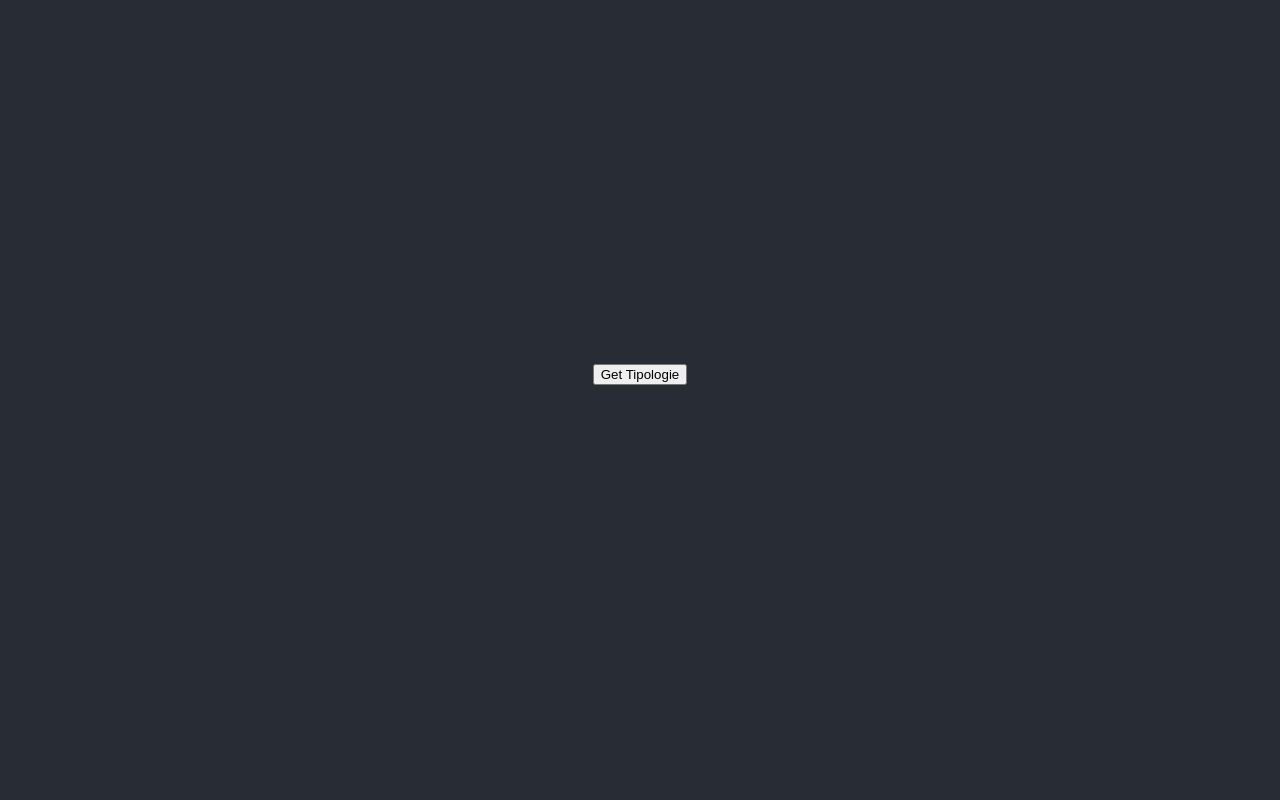
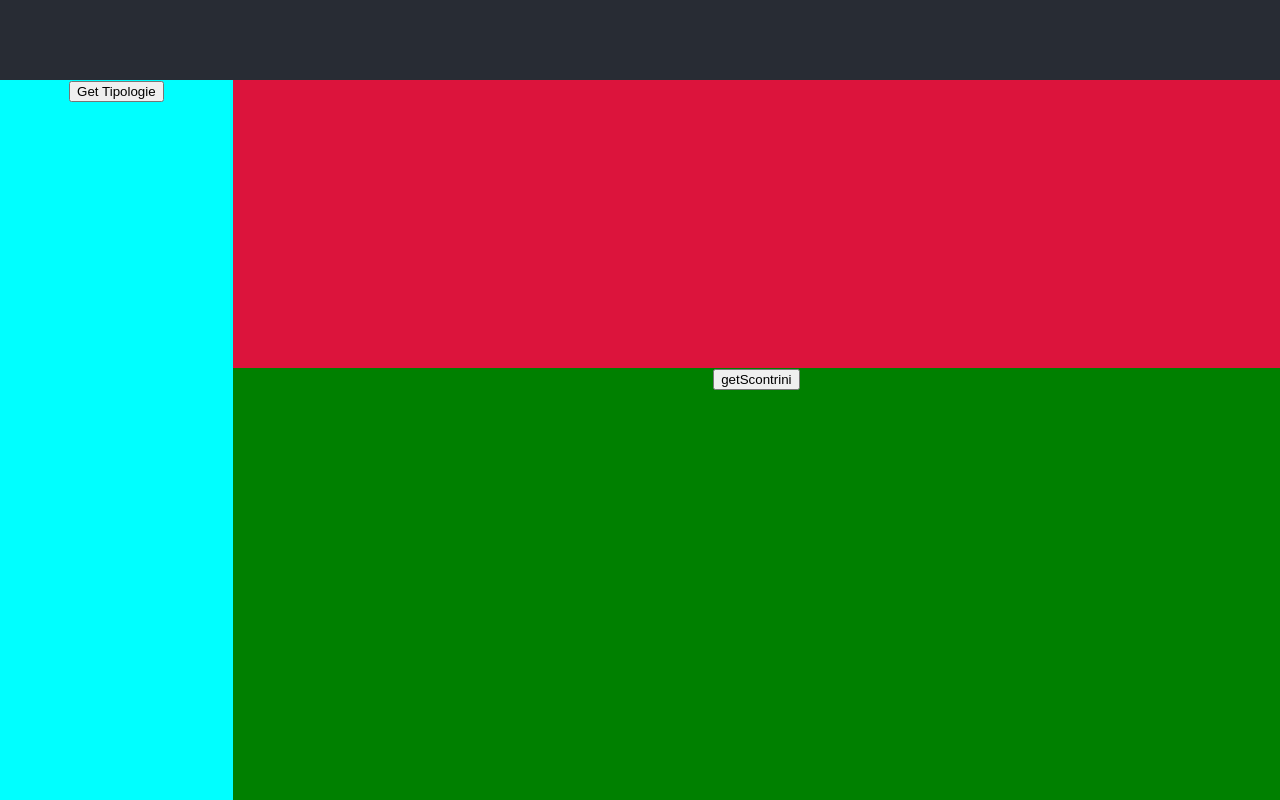
Before and after one commit to FrancescoLuzzi/ReactClient, a React (Create React App) app: page / in a window 1280 px wide. Built offline with nearby package versions, Linux system fonts and the light colour scheme.

Commit message:
Nuove Modifiche

```diff
--- a/src/App.css
+++ b/src/App.css
@@ -1,38 +1,57 @@
 .App {
   text-align: center;
+  width: 100vw;
+  height: 100vh;
 }
 
-.App-logo {
-  height: 40vmin;
-  pointer-events: none;
-}
-
-@media (prefers-reduced-motion: no-preference) {
-  .App-logo {
-    animation: App-logo-spin infinite 20s linear;
-  }
-}
 
 .App-header {
   background-color: #282c34;
-  min-height: 100vh;
+  height: 10%;
   display: flex;
   flex-direction: column;
   align-items: center;
   justify-content: center;
   font-size: calc(10px + 2vmin);
   color: white;
+  width: 100%;
 }
 
-.App-link {
-  color: #61dafb;
+.mainApp{
+  background-color: aliceblue;
+  display: flex;
+  align-items: stretch;
+  flex-direction: row;
+  width: 100%;
+  height: 90%;
 }
 
-@keyframes App-logo-spin {
-  from {
-    transform: rotate(0deg);
-  }
-  to {
-    transform: rotate(360deg);
-  }
+.leftMenu{
+  height: 100%;
+  width: 20%;
+  background-color: aqua;
 }
+
+.rightApp{
+  height: 100%;
+  width: 90%;
+  background-color: blue;
+  display: flex;
+  align-items: stretch;
+  flex-direction: column;
+}
+
+.graphDisplaier{
+  height: 40%;
+  width: 100%;
+  background-color: crimson;
+}
+
+.scontrDisplaier{
+  height: 60%;
+  width: 100%;
+  background-color: green;
+  scroll-behavior: smooth;
+  overflow-x: hidden;
+  overflow-y: auto;
+}
--- a/src/App.js
+++ b/src/App.js
@@ -1,11 +1,14 @@
 import './App.css';
 import axios from 'axios'
 import React, {useState, useEffect} from 'react';
+import Scontrino from './Scontrino';
 
 function App() {
   const [Tipologie,setTipologie]= useState([]);
+  const [Scontrini,setScontrini]=useState([]);
   const Axios= axios.create({
-    baseURL: 'http://192.168.1.142:8000/api/'
+    //baseURL: 'http://192.168.1.142:8000/api/'
+    baseURL: 'http://192.168.43.14:8000/api/'
   });
 
   const getTipologie= ()=>{
@@ -14,16 +17,39 @@
       setTipologie(result.data);
     })
   };
+
+  const getScontrini= (year)=>{
+    Axios.get(`getScontrini?year=${year}`)
+    .then((result)=>{
+      setScontrini(result.data);
+    })
+  };
   return (
     <div className="App">
       <header className="App-header">
-        <button onClick={getTipologie}>Get Tipologie</button>
-        <ul>
-        {Tipologie.map((el)=>{
-          return <li>{el.tipo}</li>
-        })}
-        </ul>
+
       </header>
+      <div className="mainApp">
+        <div className="leftMenu">
+            <button onClick={()=>getTipologie()}>Get Tipologie</button>
+            <ul>
+              {Tipologie.map((el)=>{
+                return <li id={el.tipo}>{el.tipo}</li>
+              })}
+            </ul>
+        </div>
+        <div className="rightApp">
+            <div className="graphDisplaier">
+
+            </div>
+            <div className="scontrDisplaier">
+              <button onClick={()=>getScontrini(2020)}>getScontrini</button>
+                {Scontrini.map((el)=>{
+                  return <Scontrino scontrino={el}></Scontrino>
+                })}
+            </div>
+        </div>
+      </div>
     </div>
   );
 }
--- /dev/null
+++ b/src/Scontrino.js
@@ -0,0 +1,13 @@
+import React, { useState, useEffect} from 'react';
+
+function Scontrino(props){
+    const [state, setState]= useState(props.scontrino);
+
+    return(
+        <div className="scontrino">
+            {state.tipo}____{state.prezzo}
+        </div>
+    );
+}
+
+export default Scontrino;
```
